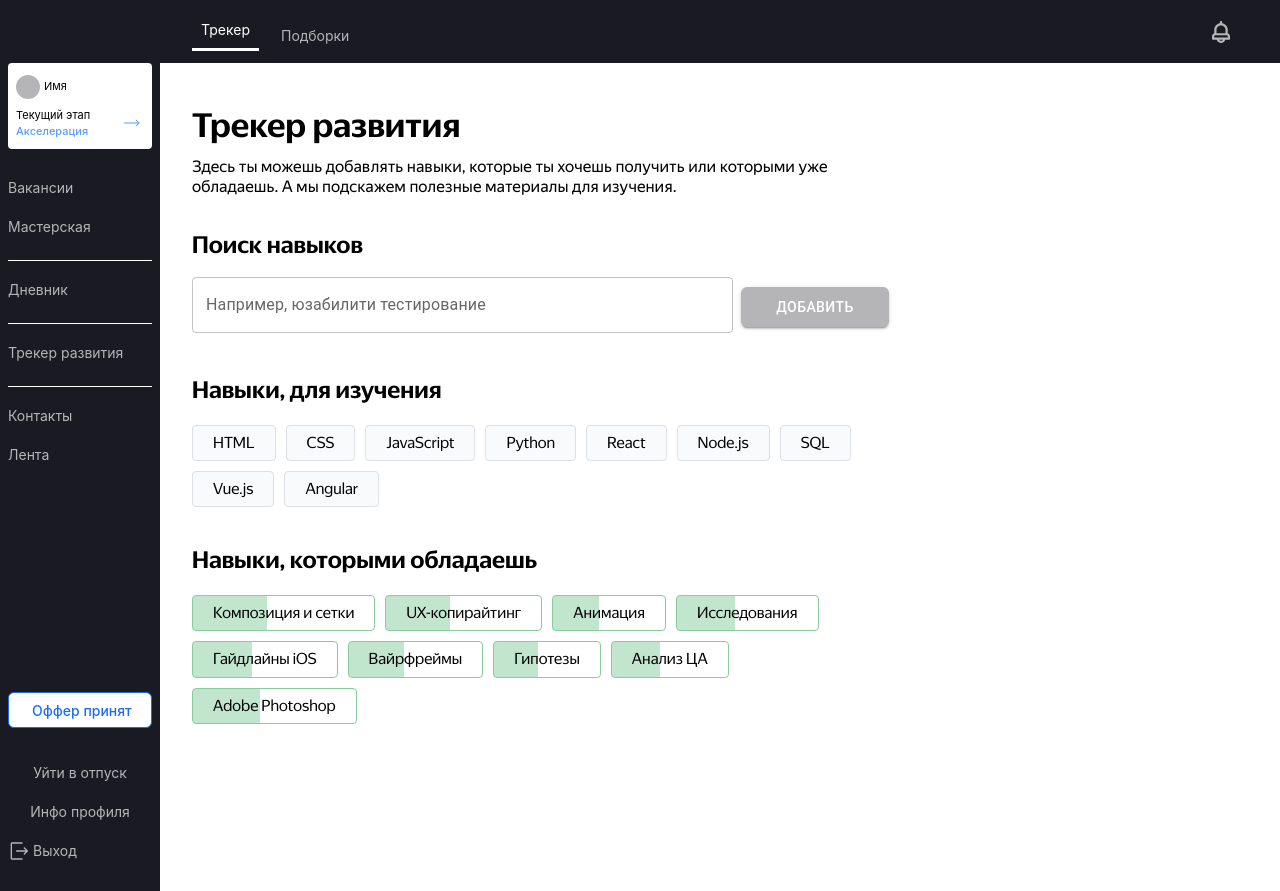
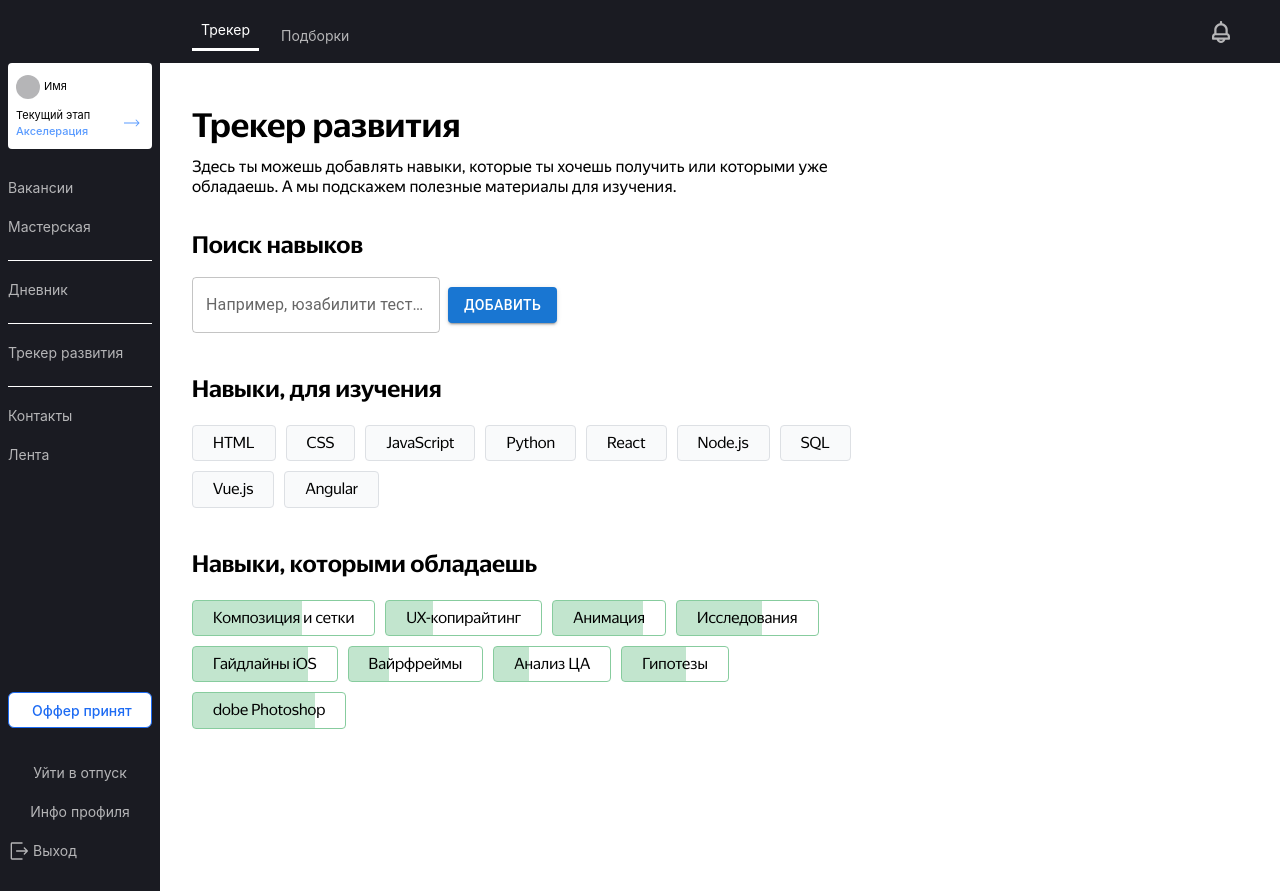
Before and after one commit to OlgaOlgar47/development-tracker-frontend, a React (Create React App) app: page / in a window 1280 px wide. Built offline with nearby package versions, Linux system fonts and the light colour scheme.

Commit message:
feat: добавить rated skills

```diff
--- a/src/components/Main/Tracker/Tracker.jsx
+++ b/src/components/Main/Tracker/Tracker.jsx
@@ -16,28 +16,28 @@ export default function Tracker() {
       <SkillsContainer
         title="Навыки, для изучения"
         isRated={false}
-        skills={[
-          "HTML",
-          "CSS",
-          "JavaScript",
-          "Python",
-          "React",
-          "Node.js",
-          "SQL",
-          "Vue.js",
-          "Angular",
+        skillsData={[
+          { name: "HTML"},
+          { name: "CSS"},
+          { name: "JavaScript"},
+          { name: "Python"},
+          { name: "React"},
+          { name: "Node.js"},
+          { name: "SQL"},
+          { name: "Vue.js"},
+          { name: "Angular"}
         ]}
       />
-      <SkillsContainer title="Навыки, которыми обладаешь" isRated={true} skills={[
-          "Композиция и сетки",
-          "UX-копирайтинг",
-          "Анимация",
-          "Исследования",
-          "Гайдлайны iOS",
-          "Вайрфреймы",
-          "Гипотезы",
-          "Анализ ЦА",
-          "Adobe Photoshop",
+      <SkillsContainer title="Навыки, которыми обладаешь" isRated={true} skillsData={[
+         { name: "Композиция и сетки", percentage: 60 },
+         { name: "UX-копирайтинг", percentage: 30 },
+         { name: "Анимация", percentage: 80 },
+         { name: "Исследования", percentage: 60 },
+         { name: "Гайдлайны iOS", percentage: 80 },
+         { name: "Вайрфреймы", percentage: 30 },
+         { name: "Анализ ЦА", percentage: 30 },
+         { name: "Гипотезы", percentage: 60 },
+         { name: "dobe Photoshop", percentage: 80 }
         ]}/>
     </section>
   );
--- a/src/components/SearchForm/SearchForm.jsx
+++ b/src/components/SearchForm/SearchForm.jsx
@@ -44,31 +44,31 @@ export default function SearchForm() {
           variant="outlined"
           value={searchText}
           onChange={handleInputChange}
-          sx={{
-            margin: "0 0 20px",
-            width: "541px",
-            height: "40px",
-            fontFamily: "YS Text",
-            fontSize: "14px",
-            fontStyle: "normal",
-            fontWeight: 400,
-            lineHeight: "20px",
-          }}
+          // sx={{
+          //   margin: "0 0 20px",
+          //   width: "541px",
+          //   height: "40px",
+          //   fontFamily: "YS Text",
+          //   fontSize: "14px",
+          //   fontStyle: "normal",
+          //   fontWeight: 400,
+          //   lineHeight: "20px",
+          // }}
         />
         <Button
           variant="contained"
           color="primary"
           onClick={handleAddButtonClick}
-          sx={{
-            width: "148px",
-            height: "40px",
-            padding: "10px 20px",
-            justifyContent: "center",
-            alignItems: "center",
-            gap: "10px",
-            borderRadius: "6px",
-            background: "#B5B5B7",
-          }}
+          // sx={{
+          //   width: "148px",
+          //   height: "40px",
+          //   padding: "10px 20px",
+          //   justifyContent: "center",
+          //   alignItems: "center",
+          //   gap: "10px",
+          //   borderRadius: "6px",
+          //   background: "#B5B5B7",
+          // }}
         >
           Добавить
         </Button>
--- a/src/components/SkillsContainer/SkillsContainer.css
+++ b/src/components/SkillsContainer/SkillsContainer.css
@@ -27,6 +27,12 @@
   background: #f9fafb;
 }
 
+.skills-container__item:hover {
+  cursor: pointer;
+  color: #5a9bff;
+  border-color: #5a9bff;
+}
+
 .skills-container__item_rated {
   border-color: #87cc9e;
   background: linear-gradient(
@@ -35,3 +41,9 @@
     rgba(194, 229, 206, 0) 41.16%
   );
 }
+
+.skills-container__item_rated:hover {
+  cursor: pointer;
+  color: black;
+  border-color: #87cc9e;
+}
--- a/src/components/SkillsContainer/SkillsContainer.jsx
+++ b/src/components/SkillsContainer/SkillsContainer.jsx
@@ -1,22 +1,29 @@
-import React from "react";
+import React from 'react';
 import './SkillsContainer.css';
 
-export default function SkillsContainer({title, isRated, skills}) {
-//  const [skills, setSkills] = useState([])
+export default function SkillsContainer({ title, skillsData }) {
+//   const [skills, setSkills] = useState(skillsData);
 
   return (
     <section className="skills-container">
-        <h2 className="skills-container__tilte">{title}</h2>
-        {skills ? (
+      <h2 className="skills-container__title">{title}</h2>
+      {skillsData ? (
         <ul className="skills-container__list">
-          {skills.map((skill, index) => (
+          {skillsData.map((skill, index) => (
             <li
               key={index}
-              className={isRated ? "skills-container__item skills-container__item_rated" : "skills-container__item"}
-            >{skill}</li>
+              className={skill.percentage ? "skills-container__item skills-container__item_rated" : "skills-container__item"}
+              style={{
+                background: skill.percentage ? `linear-gradient(90deg, #c2e5ce ${skill.percentage}%, rgba(194, 229, 206, 0) ${skill.percentage + 0.01}%)` : ''
+              }}
+            >
+              {skill.name}
+            </li>
           ))}
         </ul>
-      ) : (<p className="skills-container__text">Ты пока не добавил ни одного навыка</p>)}
+      ) : (
+        <p className="skills-container__text">Ты пока не добавил ни одного навыка</p>
+      )}
     </section>
   );
 }
```
